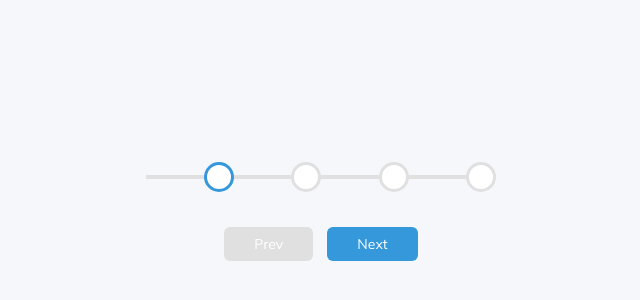
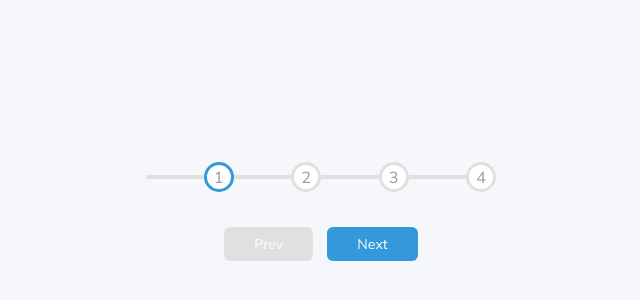
Before and after one commit to budidak/progress_steps, a plain HTML site: page index.html in a window 1280 px wide. Shown: the part 186-486 px from the top of the page, 319-959 px from the left. Drawn offline with Linux system fonts and the light colour scheme.

Commit message:
Add numbers inside circles

```diff
--- a/index.html
+++ b/index.html
@@ -10,10 +10,10 @@
     <div class="container">
       <div class="progress-container">
         <div class="progess" id="progess"></div>
-        <div class="circle active"></div>
-        <div class="circle"></div>
-        <div class="circle"></div>
-        <div class="circle"></div>
+        <div class="circle active">1</div>
+        <div class="circle">2</div>
+        <div class="circle">3</div>
+        <div class="circle">4</div>
       </div>
       <button class="btn" id="prev" disabled>Prev</button>
       <button class="btn" id="next">Next</button>
```
